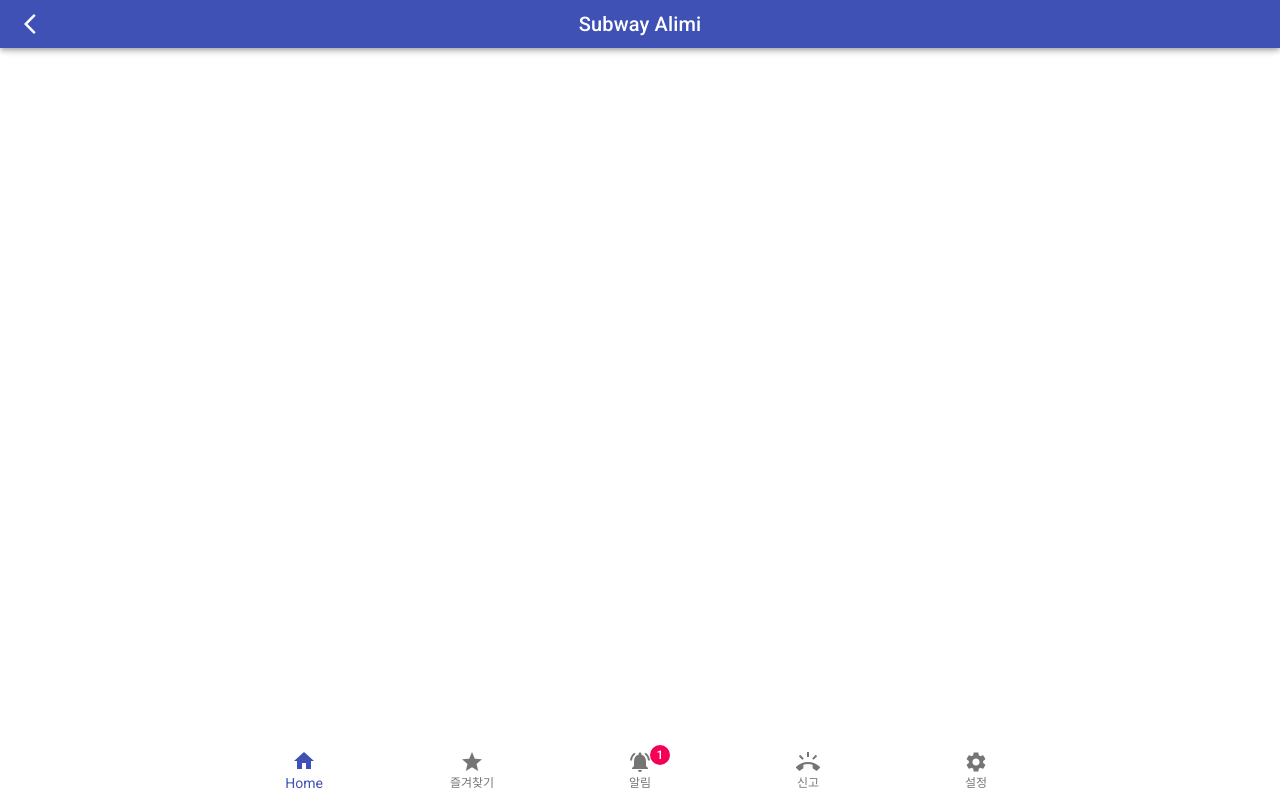
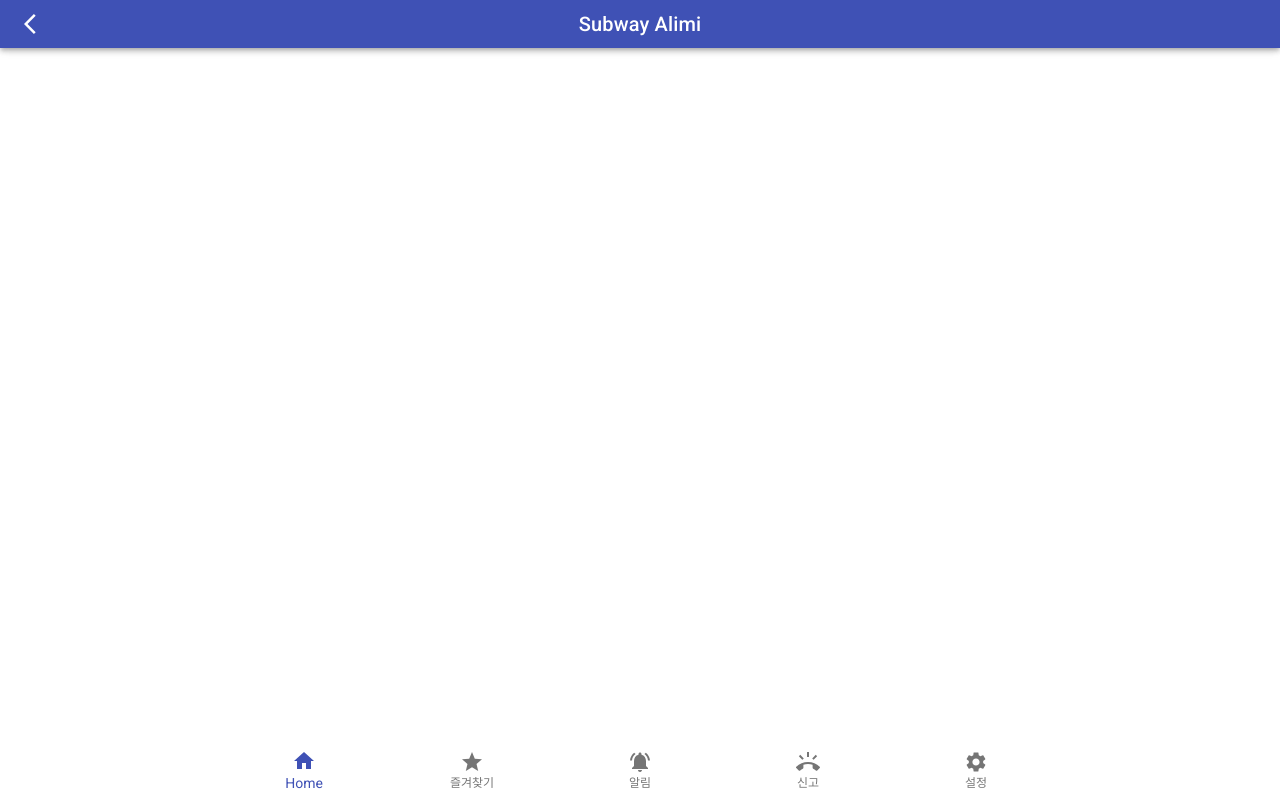
Before and after one commit to jins408/ANJA, a React (Create React App) app in the folder front-end/: page / in a window 1280 px wide. Built offline with nearby package versions, Linux system fonts and the light colour scheme.

Commit message:
S03P31B101-132/edit alarm count badge

```diff
--- a/front-end/src/App.js
+++ b/front-end/src/App.js
@@ -33,6 +33,7 @@
   const location = useLocation();
   const [preloc, setPreloc] = React.useState();
   const [user, setUser] = React.useState('user');
+  const [acount, setAcount] = React.useState(0);
 
   useEffect(()=>{
     setPreloc(location.pathname)
@@ -59,12 +60,15 @@
       <div className={classes.header}>
         <Route exact path='/mobile/favorite' component={Favorites}></Route>
         <Route exact path='/mobile/main' component={Main}></Route>
-        <Route exact path='/mobile/alarm' component={Alarm}></Route>
+        <Route exact path={'/mobile/alarm'}
+        render={()=>(
+          <Alarm alarm_count={(value)=>setAcount(value)} />
+        )}/>
         <Route exact path='/mobile/claim' component={Claim}></Route>
         <Route exact path='/mobile/setting' component={Setting}></Route>
         <Route exact path='/selectroute/:start/:end' component={Selectroute}></Route>
         <Route exact path='/subwaytime/:subway' component={SubwayTime}></Route>
-        {user === 'user' && <Bottombar />}
+        {user === 'user' && <Bottombar alarm_count={acount} />}
       </div>
 
     </>
--- a/front-end/src/components/Bottombar.js
+++ b/front-end/src/components/Bottombar.js
@@ -1,4 +1,4 @@
-import React from 'react';
+import React, { useEffect } from 'react';
 import BottomNavigation from '@material-ui/core/BottomNavigation';
 import BottomNavigationAction from '@material-ui/core/BottomNavigationAction';
 import HomeIcon from '@material-ui/icons/Home';
@@ -9,16 +9,36 @@
 import Badge from '@material-ui/core/Badge';
 
 import '../css/bottombar.css'
-import { Link } from 'react-router-dom'
+import { Link, useLocation } from 'react-router-dom'
 
-const Bottombar = () =>{
+const Bottombar = (props) =>{
+    const location = useLocation();
     const [value, setValue] = React.useState(0);
-    const [count, setCount] = React.useState(1);
+    // const [count, setCount] = React.useState(props.alarm_count);
     const [invisible, setInvisible] = React.useState(false);
+    const [count, setCount] = React.useState(props.alarm_count)
+
+    if(count !== props.alarm_count){
+      setCount(props.alarm_count)
+    }
 
     const handleBadgeVisibility = () => {
       setInvisible(true);
     };
+
+
+    useEffect(()=>{
+      if(location.pathname === '/mobile/alarm'){
+        handleBadgeVisibility();
+        setCount(0)
+      }else{
+        if( count === 0 ){
+          setInvisible(true)
+        }else{
+          setInvisible(false)
+        }
+      }
+    },[location.pathname, count])
 
 
     return (
@@ -32,7 +52,7 @@
       >
         <BottomNavigationAction label="Home" icon={<HomeIcon />} component={Link} to='/mobile/main'/>
         <BottomNavigationAction label="즐겨찾기" icon={<StarIcon />} component={Link} to='/mobile/favorite'/>
-      <BottomNavigationAction onChange={handleBadgeVisibility} onClick={()=>setCount(count+1)}  label="알림" icon={<NotificationsActiveIcon/>} component={Link} to='/mobile/alarm'/><Badge className="badgecount" color="secondary" badgeContent={count} invisible={invisible}></Badge>
+        <BottomNavigationAction onChange={handleBadgeVisibility}  label="알림" icon={<Badge color="secondary" badgeContent={count} invisible={invisible}><NotificationsActiveIcon/></Badge>} component={Link} to='/mobile/alarm'/>
         <BottomNavigationAction label="신고" icon={<RingVolumeIcon/>} component={Link} to='/mobile/claim'/>
         <BottomNavigationAction label="설정" icon={<SettingsIcon/>} component={Link} to='/mobile/setting'/>
         </BottomNavigation>
--- a/front-end/src/css/bottombar.css
+++ b/front-end/src/css/bottombar.css
@@ -3,9 +3,3 @@
     position: fixed;
     bottom: 0;
 }
-
-.badgecount{
-    position: absolute;
-    right: 5%;
-    top: 20%;
-}
--- a/front-end/src/pages/moblie/tab/Alarm.js
+++ b/front-end/src/pages/moblie/tab/Alarm.js
@@ -118,12 +118,13 @@
 }));
 
 
-const Alarm = () =>{
+const Alarm = (props) =>{
     const classes = useStyles();
     const [selectline, setSelectline] = useState(false);
     const [alarmlist, setAlarmlist] = useState([]);
 
     const changline = () =>{
+        props.alarm_count(alarmlist.length)
         if (!selectline){
             setSelectline(true)
         }else{
@@ -147,17 +148,6 @@
         });
         setAlarmlist(arr)
     }))
-    console.log(alarmlist)
-
-
-    // const timestamp = (time) =>{
-    //     var date = new Date(time)
-    //     return date
-    // }
-
-    // var timestamp = 1006268400000;
-    // var date = new Date(timestamp);
-    // console.log(date);
 
 
 
```
Lines whose indentation alone changed are shown as unchanged.
